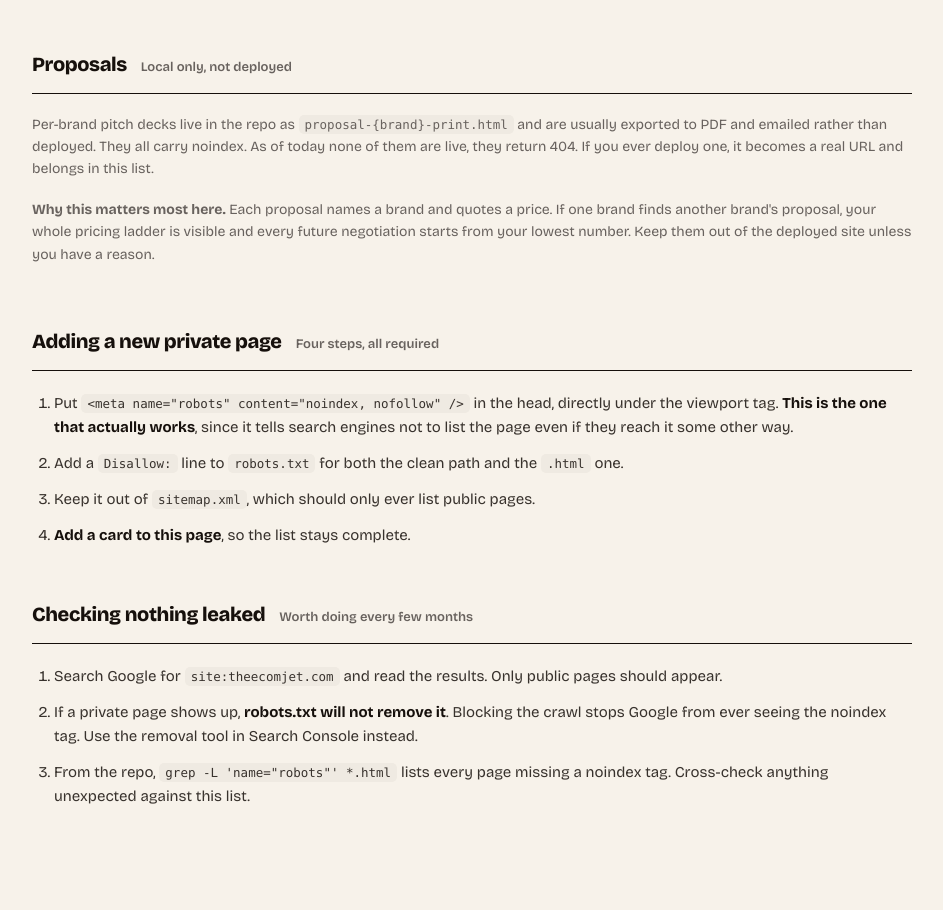
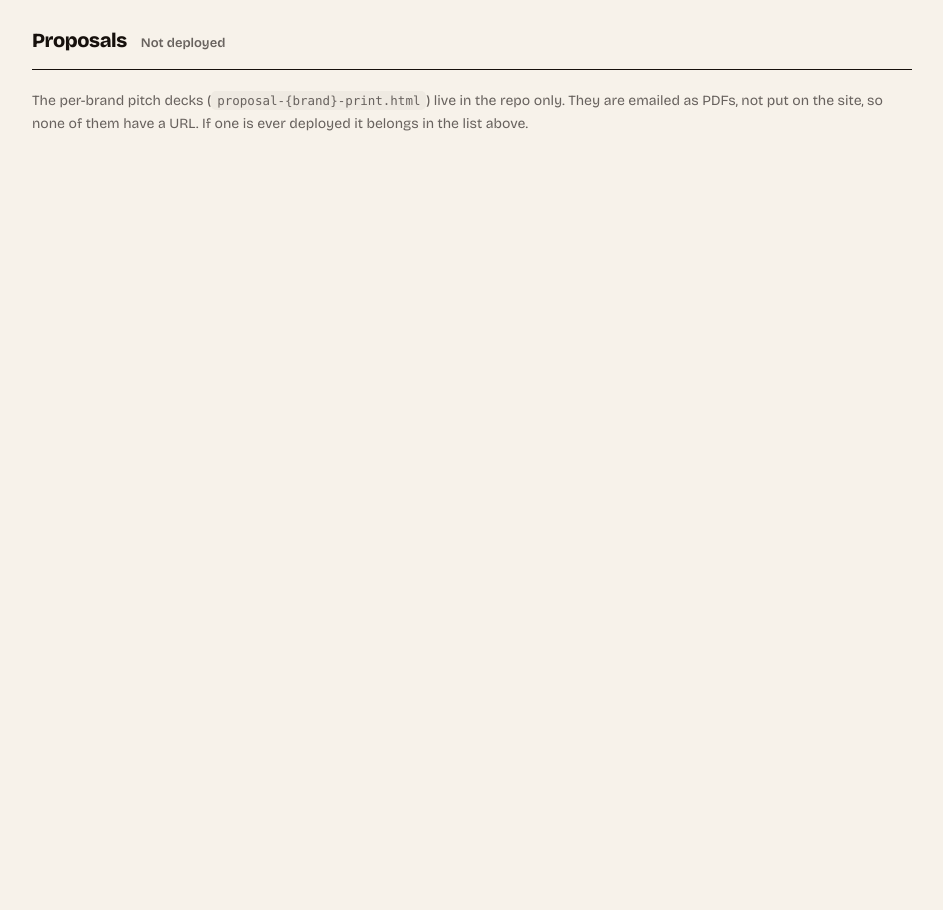
Before and after one commit to Kunwar1417/ecomjet-portfolio, a plain HTML site: page private.html in a window 1280 px wide. Shown: the part 711-1621 px from the top of the page, without its empty margins (0-943 px from the left). After the commit the page ends 956 px from the top, so only its background shows below. Drawn offline with nearby package versions, Linux system fonts and the light colour scheme.

Commit message:
Strip maintenance instructions from /private, move to CLAUDE.md
The four-step private-page procedure and the leak-audit commands were
written for whoever edits the site, not for Kunwar reading the page. Those
now live in CLAUDE.md where a session will actually find them. Also cut
the paragraph explaining why leaked pricing is risky, which justified a
decision rather than reporting status.

What is left is what the page is for: which pages are private, and which
one needs attention.

Co-Authored-By: Claude Opus 5 <noreply@anthropic.com>

```diff
--- a/private.html
+++ b/private.html
@@ -92,15 +92,7 @@ a.p-card--warn:hover { box-shadow: 7px 7px 0 0 var(--orange); }
   padding: 2px 6px; border-radius: 5px;
 }
 
-.p-check { margin-top: 60px; padding-bottom: 90px; }
-.p-check ol { margin: 20px 0 0; padding-left: 22px; }
-.p-check li { font-size: 15px; color: var(--ink-2); line-height: 1.6; margin-bottom: 12px; }
-.p-check li strong { color: var(--ink); }
-.p-check code {
-  font-family: ui-monospace, SFMono-Regular, Menlo, monospace;
-  font-size: 12.5px; background: var(--cream-2);
-  padding: 2px 6px; border-radius: 5px;
-}
+.p-last { padding-bottom: 96px; }
 
 @media (max-width: 820px) {
   .p-cards { grid-template-columns: repeat(2, 1fr); }
@@ -122,7 +114,7 @@ a.p-card--warn:hover { box-shadow: 7px 7px 0 0 var(--orange); }
 
   <div class="p-warn">
     <span class="p-warn__i">!</span>
-    <p><strong>This page is private too.</strong> Do not link to it from anywhere, and do not send it to a brand. If you want this list somewhere safer, keep it in a note app instead and delete this file.</p>
+    <p><strong>This page is private too.</strong> Do not link to it from anywhere, and do not send it to a brand.</p>
   </div>
 </header>
 
@@ -160,37 +152,12 @@ a.p-card--warn:hover { box-shadow: 7px 7px 0 0 var(--orange); }
   </section>
 
   <!-- ============ PROPOSALS ============ -->
-  <section class="p-group">
+  <section class="p-group p-last">
     <div class="p-group__head">
       <h2>Proposals</h2>
-      <span class="p-group__count">Local only, not deployed</span>
+      <span class="p-group__count">Not deployed</span>
     </div>
-    <p class="p-note" style="margin-top: 20px;">Per-brand pitch decks live in the repo as <code>proposal-{brand}-print.html</code> and are usually exported to PDF and emailed rather than deployed. They all carry noindex. As of today none of them are live, they return 404. If you ever deploy one, it becomes a real URL and belongs in this list.</p>
-    <p class="p-note"><strong>Why this matters most here.</strong> Each proposal names a brand and quotes a price. If one brand finds another brand's proposal, your whole pricing ladder is visible and every future negotiation starts from your lowest number. Keep them out of the deployed site unless you have a reason.</p>
-  </section>
-
-  <!-- ============ HOW TO KEEP THIS TRUE ============ -->
-  <section class="p-check">
-    <div class="p-group__head">
-      <h2>Adding a new private page</h2>
-      <span class="p-group__count">Four steps, all required</span>
-    </div>
-    <ol>
-      <li>Put <code>&lt;meta name="robots" content="noindex, nofollow" /&gt;</code> in the head, directly under the viewport tag. <strong>This is the one that actually works</strong>, since it tells search engines not to list the page even if they reach it some other way.</li>
-      <li>Add a <code>Disallow:</code> line to <code>robots.txt</code> for both the clean path and the <code>.html</code> one.</li>
-      <li>Keep it out of <code>sitemap.xml</code>, which should only ever list public pages.</li>
-      <li><strong>Add a card to this page</strong>, so the list stays complete.</li>
-    </ol>
-
-    <div class="p-group__head" style="margin-top: 52px;">
-      <h2>Checking nothing leaked</h2>
-      <span class="p-group__count">Worth doing every few months</span>
-    </div>
-    <ol>
-      <li>Search Google for <code>site:theecomjet.com</code> and read the results. Only public pages should appear.</li>
-      <li>If a private page shows up, <strong>robots.txt will not remove it</strong>. Blocking the crawl stops Google from ever seeing the noindex tag. Use the removal tool in Search Console instead.</li>
-      <li>From the repo, <code>grep -L 'name="robots"' *.html</code> lists every page missing a noindex tag. Cross-check anything unexpected against this list.</li>
-    </ol>
+    <p class="p-note" style="margin-top: 20px;">The per-brand pitch decks (<code>proposal-{brand}-print.html</code>) live in the repo only. They are emailed as PDFs, not put on the site, so none of them have a URL. If one is ever deployed it belongs in the list above.</p>
   </section>
 
 </div>
```
Also changed, not shown: CLAUDE.md (+7 -1 lines).
